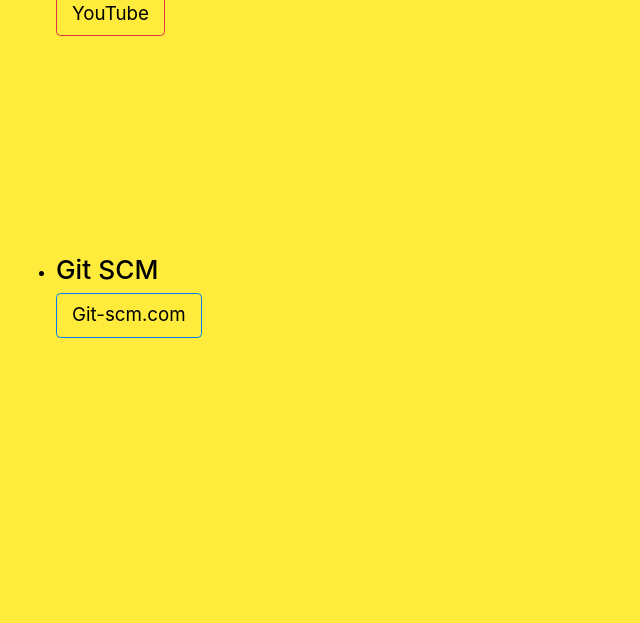
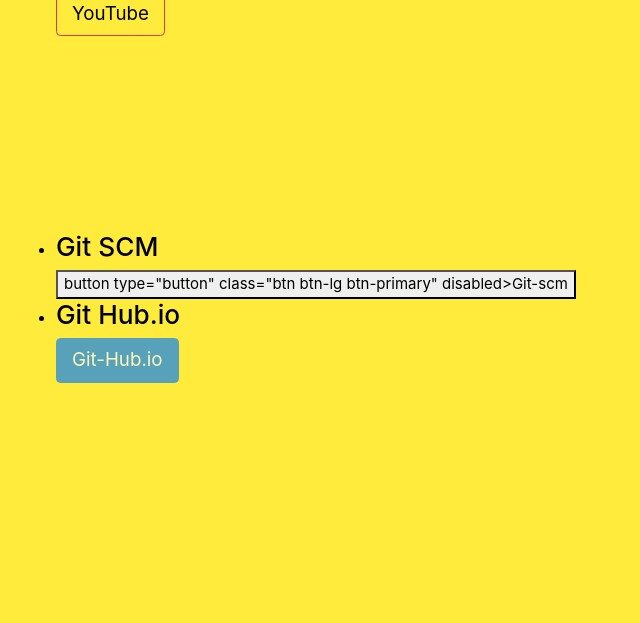
Before and after one commit to isaacrael/giturdone, a Django app: page /quiz/resources/ in a window 1280 px wide. Shown: the part 880-1503 px from the top of the page, without its empty margins (0-640 px from the left). Run offline with Django 3.2, Linux system fonts and the light colour scheme; some libraries are stand-ins or nearby versions.

Commit message:
added another website to resources

```diff
--- a/giturdone_quiz/templates/giturdone_quiz/resources.html
+++ b/giturdone_quiz/templates/giturdone_quiz/resources.html
@@ -99,9 +99,11 @@
 <br>
 <br>
 <br>
-    <br><ul><li><h3>Git SCM</h3></a></li>
-     <a href="https://git-scm.com/" button type="button" class="btn btn-lg btn-primary" disabled>Git-scm.com</button></a>
-<br></ul>
+    <ul><li><h3>Git SCM</h3></li>
+        <button <a href="https://git-scm.com/"> button type="button" class="btn btn-lg btn-primary" disabled>Git-scm</button></a>
+    <li><h3>Git Hub.io</h3></li>
+    <button href="https://try.github.io/" button type="button" class="btn btn-lg btn-primary" disabled>Git-Hub.io</button>
+    </ul>
 <br>
 <br>
 <br>
```
